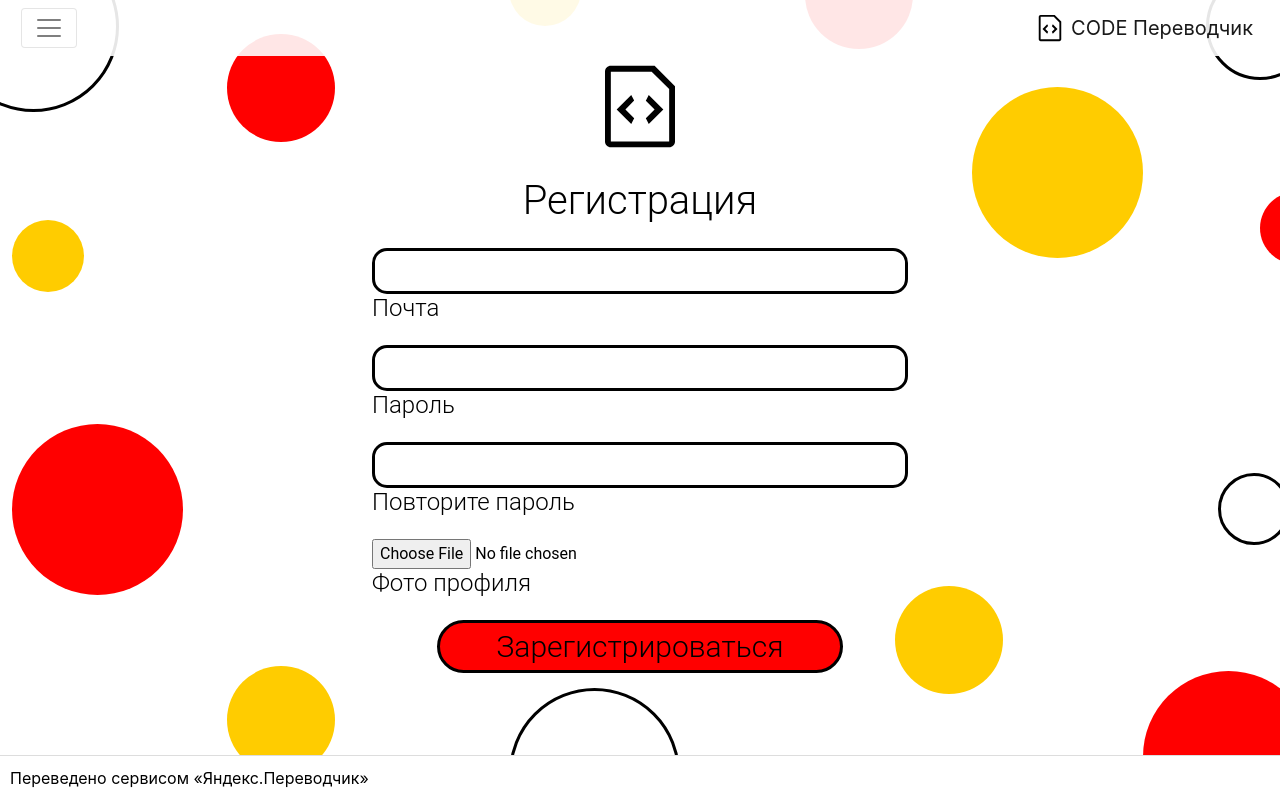
After one commit to aniciya777/CodeTranslator, a Flask app: page /register in a window 1280 px wide. The commit adds this page. Run offline with Flask 2, Linux system fonts and the light colour scheme; some libraries are stand-ins or nearby versions.

Commit message:
Add login and register pages

```diff
--- a/app.py
+++ b/app.py
@@ -1,11 +1,45 @@
-from flask import Flask, render_template, request, send_file, after_this_request
+from flask import Flask, render_template, request, redirect
 from config import *
 from functions import detect_lang, translate, replacer
 from hashlib import md5
 import os
+from flask_wtf import FlaskForm
+from wtforms import StringField, PasswordField, SubmitField, FileField
+from wtforms.validators import DataRequired
 
 
 app = Flask(__name__)
+app.config['SECRET_KEY'] = SECRET_KEY
+
+
+class LoginForm(FlaskForm):
+    email = StringField('Почта', validators=[DataRequired()])
+    password = PasswordField('Пароль', validators=[DataRequired()])
+    submit = SubmitField('Войти')
+
+
+class RegisterForm(FlaskForm):
+    email = StringField('Почта', validators=[DataRequired()])
+    password = PasswordField('Пароль', validators=[DataRequired()])
+    password_2 = PasswordField('Повторите пароль', validators=[DataRequired()])
+    photo = FileField('Фото профиля')
+    submit = SubmitField('Зарегистрироваться')
+
+
+@app.route('/login', methods=['GET', 'POST'])
+def login():
+    form = LoginForm()
+    if form.validate_on_submit():
+        return redirect('/')
+    return render_template('login.html', form=form)
+
+
+@app.route('/register', methods=['GET', 'POST'])
+def register():
+    form = RegisterForm()
+    if form.validate_on_submit():
+        return redirect('/')
+    return render_template('register.html', form=form)
 
 
 @app.route('/', methods=['GET', 'POST'])
--- a/config.py
+++ b/config.py
@@ -6,6 +6,7 @@ from parsers import python, text
 HOST = '127.0.0.1'
 PORT = 80
 DEBAG = True
+SECRET_KEY = 'translate_key'
 TRANSLATE_API_KEY = 'trnsl.1.1.20200312T083253Z.ed1eea08e54806bb.c8454d7a3f49ddd70d04ef91d585a889e21b3a3d'
 DOWNLOAD_FILE_PATH = 'static/data/download/'
 LIMIT_CHARS = 10000
--- /dev/null
+++ b/requirements.txt
@@ -0,0 +1,2 @@
+Flask
+flask-wtf
--- a/static/css/style.css
+++ b/static/css/style.css
@@ -1,3 +1,13 @@
+body {
+    padding: 60px 5px;
+}
+
+header {
+    position: fixed;
+    width: 100%;
+    top: 0px;
+}
+
 footer {
     background-color: white;
     padding: 10px;
@@ -35,3 +45,7 @@ footer a {
     border-color: #0054ad;
     background-image: linear-gradient(#007BFF, #0064D0);
 }
+
+.navbar-toggler {
+    background-color: white;
+}
--- /dev/null
+++ b/static/css/style_color.css
@@ -0,0 +1,74 @@
+body {
+    background-image: url("../svg/background.svg");
+    background-position: center;
+    background-attachment: fixed;
+}
+
+.navbar {
+    background-color: rgba(255, 255, 255, 0.9);
+}
+
+.main-form {
+    text-align: center;
+    font-family: Roboto;
+    font-style: normal;
+    color: #000000;
+}
+
+.main-form img.form-icon {
+    width: 70px;
+}
+
+.main-form h1 {
+    font-weight: 300;
+    font-size: 40px;
+    line-height: 47px;
+    text-align: center;
+    margin: 24px 0;
+}
+
+.main-form .group {
+    width: 536px;
+    margin: 0 auto 15px auto;
+}
+
+.main-form .group .control {
+    width: 100%;
+    height: 46px;
+    background: #FFFFFF;
+    border: 3px solid #000000;
+    box-sizing: border-box;
+    border-radius: 15px;
+    font-size: 20px;
+    padding: 0 15px;
+    font-family: Roboto;
+    font-style: normal;
+    color: #000000;
+}
+
+.main-form .group label {
+    font-weight: 300;
+    font-size: 24px;
+    line-height: 28px;
+    text-align: left;
+    width: 100%;
+}
+
+.main-form .submit {
+    background: #FF0000;
+    border: 3px solid #000000;
+    box-sizing: border-box;
+    border-radius: 45px;
+    font-weight: 300;
+    font-size: 30px;
+    line-height: 35px;
+    text-align: center;
+    padding: 6px 57px;
+}
+
+.main-form .group .control-file {
+    width: 100%;
+    font-family: Roboto;
+    font-style: normal;
+    color: #000000;
+}
--- a/static/data/dirs.json
+++ b/static/data/dirs.json
@@ -1 +1 @@
-{"az": ["ru"], "be": ["de", "tr", "cs", "es", "fr", "sr", "en", "pl", "ru", "bg", "ro", "it"], "bg": ["be", "ru", "uk"], "ca": ["en", "ru"], "cs": ["be", "en", "ru", "uk"], "da": ["en", "ru"], "de": ["be", "tr", "es", "fr", "en", "ru", "uk", "it"], "el": ["en", "ru"], "en": ["de", "cs", "da", "hu", "nl", "ru", "sq", "no", "sv", "be", "mk", "et", "pt", "lv", "es", "el", "fi", "ca", "lt", "sl", "tr", "fr", "sk", "uk", "it"], "es": ["be", "de", "en", "ru", "uk"], "et": ["en", "ru"], "fi": ["en", "ru"], "fr": ["be", "de", "en", "ru", "uk"], "hr": ["ru"], "hu": ["en", "ru"], "hy": ["ru"], "it": ["be", "de", "en", "ru", "uk"], "lt": ["en", "ru"], "lv": ["en", "ru"], "mk": ["en", "ru"], "nl": ["en", "ru"], "no": ["en", "ru"], "pl": ["be", "ru", "uk"], "pt": ["en", "ru"], "ro": ["be", "ru", "uk"], "ru": ["de", "cs", "da", "ro", "sr", "az", "hu", "hy", "nl", "en", "bg", "sq", "no", "sv", "be", "mk", "et", "pt", "lv", "es", "el", "fi", "hr", "pl", "ca", "lt", "sl", "tr", "fr", "sk", "uk", "it"], "sk": ["en", "ru"], "sl": ["en", "ru"], "sq": ["en", "ru"], "sr": ["be", "ru", "uk"], "sv": ["en", "ru"], "tr": ["be", "de", "en", "ru", "uk"], "uk": ["de", "tr", "cs", "es", "fr", "sr", "en", "pl", "ru", "bg", "ro", "it"]}
+{"az": ["ru"], "be": ["fr", "tr", "de", "es", "ru", "sr", "cs", "en", "ro", "it", "bg", "pl"], "bg": ["uk", "ru", "be"], "ca": ["ru", "en"], "cs": ["uk", "ru", "be", "en"], "da": ["ru", "en"], "de": ["fr", "tr", "es", "ru", "uk", "en", "it", "be"], "el": ["ru", "en"], "en": ["mk", "hu", "nl", "uk", "be", "no", "pt", "sv", "tr", "es", "ru", "cs", "it", "et", "lt", "sk", "el", "da", "fr", "de", "fi", "sl", "sq", "ca", "lv"], "es": ["de", "ru", "uk", "en", "be"], "et": ["ru", "en"], "fi": ["ru", "en"], "fr": ["de", "ru", "uk", "en", "be"], "hr": ["ru"], "hu": ["ru", "en"], "hy": ["ru"], "it": ["de", "ru", "uk", "en", "be"], "lt": ["ru", "en"], "lv": ["ru", "en"], "mk": ["ru", "en"], "nl": ["ru", "en"], "no": ["ru", "en"], "pl": ["uk", "ru", "be"], "pt": ["ru", "en"], "ro": ["uk", "ru", "be"], "ru": ["mk", "hu", "nl", "uk", "ro", "be", "no", "pt", "sv", "tr", "az", "es", "cs", "it", "hr", "et", "lt", "sk", "sr", "hy", "el", "da", "pl", "bg", "fr", "de", "fi", "sl", "sq", "ca", "en", "lv"], "sk": ["ru", "en"], "sl": ["ru", "en"], "sq": ["ru", "en"], "sr": ["uk", "ru", "be"], "sv": ["ru", "en"], "tr": ["de", "ru", "uk", "en", "be"], "uk": ["fr", "tr", "de", "es", "ru", "sr", "cs", "en", "ro", "it", "bg", "pl"]}
--- a/templates/base.html
+++ b/templates/base_color.html
@@ -10,6 +10,7 @@
     <link rel="stylesheet" href="static/css/primer.css">
     <link rel="stylesheet" href="static/css/octicons.min.css">
     <link rel="stylesheet" type="text/css" href="static/css/style.css">
+    <link rel="stylesheet" type="text/css" href="static/css/style_color.css">
     <script src="static/js/jquery-3.4.1.js"></script>
     <script src="static/js/bootstrap.min.js"></script>
     <link rel="icon" href="static/ico/favicon.ico">
@@ -20,7 +21,7 @@
         <button class="navbar-toggler" type="button">
             <span class="navbar-toggler-icon"></span>
         </button>
-        <a class="navbar-brand" href="#">
+        <a class="navbar-brand" href="/">
             <img src="static/svg/file-code.svg" width="30" height="30" class="d-inline-block align-top" alt="">
             CODE Переводчик
         </a>
--- /dev/null
+++ b/templates/register.html
@@ -0,0 +1,26 @@
+{% extends 'base_color.html' %}
+
+{% block content %}
+    <form action="#" method="post" class="main-form">
+        {{ form.hidden_tag() }}
+        <img src="../static/svg/file-code.svg" alt="icon" class="form-icon">
+        <h1>Регистрация</h1>
+        <div class="group">
+            {{ form.email(class="control") }}
+            {{ form.email.label }}<br>
+        </div>
+        <div class="group">
+            {{ form.password(class="control") }}
+            {{ form.password.label }}<br>
+        </div>
+        <div class="group">
+            {{ form.password_2(class="control") }}
+            {{ form.password_2.label }}<br>
+        </div>
+        <div class="group">
+            {{ form.photo(class="control-file") }}
+            {{ form.photo.label }}<br>
+        </div>
+        {{ form.submit(type="submit", class="submit") }}
+    </form>
+{% endblock %}
```
Also changed, not shown: templates/login.html (added, +18 -0 lines), static/svg/background.svg (added).
